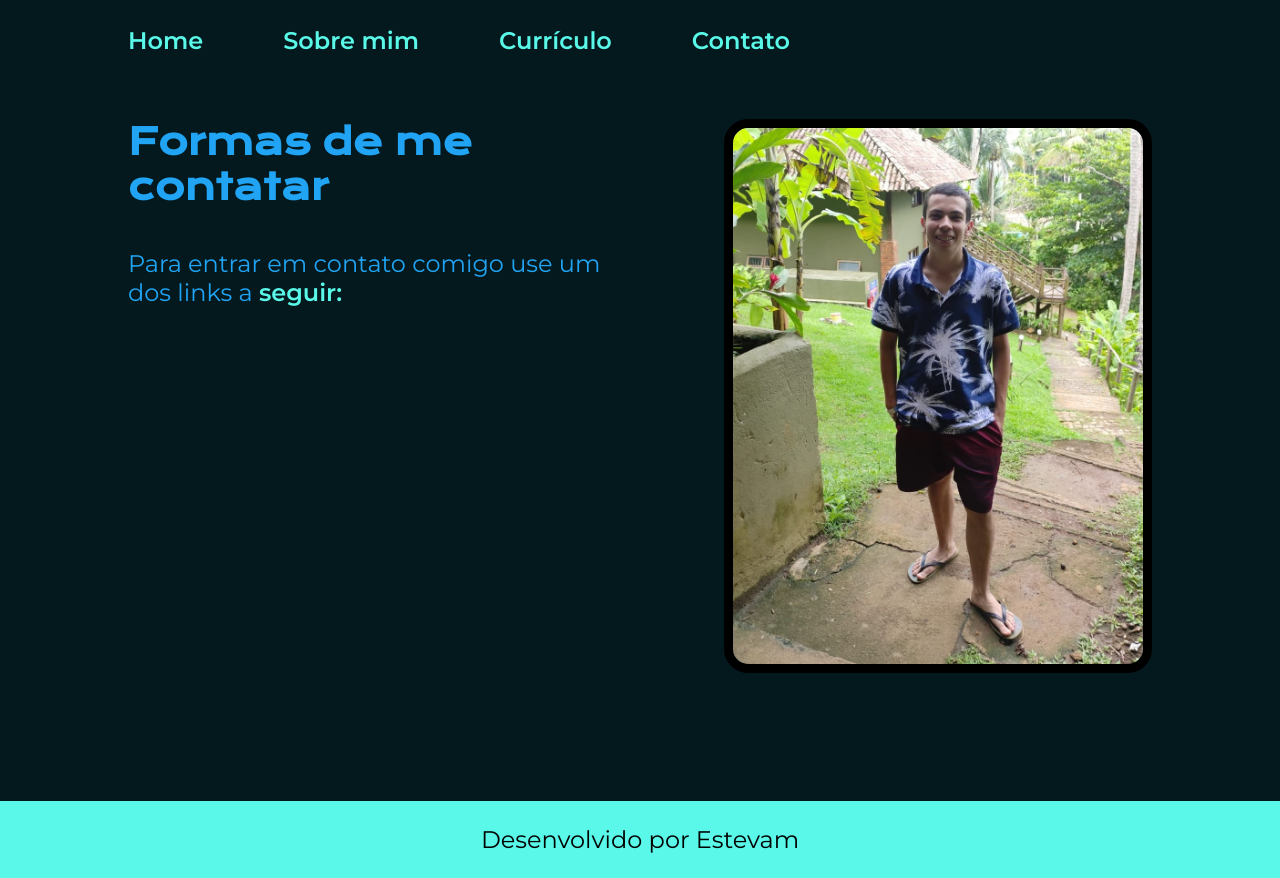
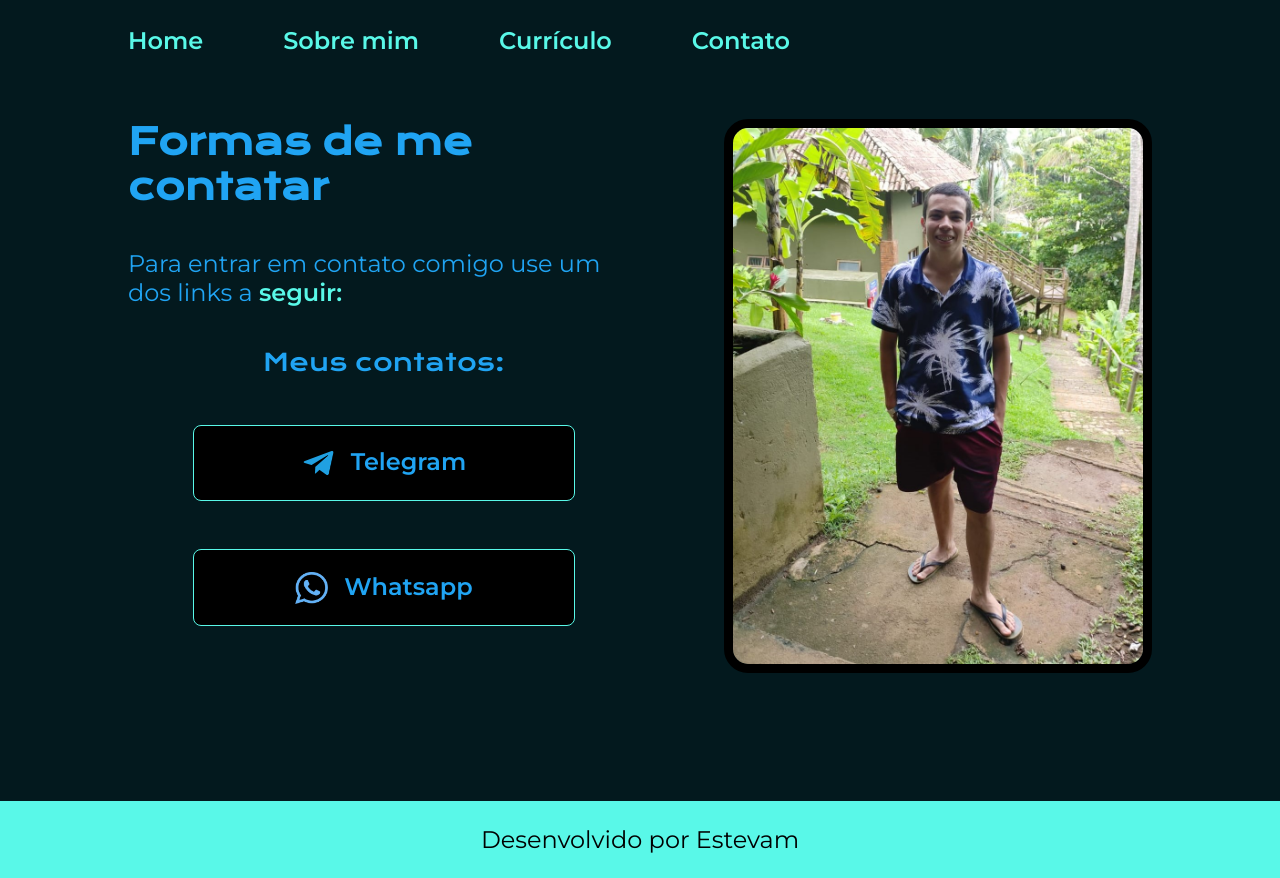
Before and after one commit to EstevamRainer/portfolio, a plain HTML site: page contato.html in a window 1280 px wide. Drawn offline with nearby package versions, Linux system fonts and the light colour scheme.

Commit message:
Página Contatos adicionada com sucesso

```diff
--- a/contato.html
+++ b/contato.html
@@ -23,6 +23,15 @@
             <p class="apresentacao__conteudo__texto">
                 Para entrar em contato comigo use um dos links a <strong class="apresentacao__conteudo__titulo__titulo-destaque">seguir:</strong>
             </p>
+            <div class="apresentacao__conteudo__links">
+                <h2 class="apresentacao__conteudo__links__subititulo">Meus contatos:</h2>
+                <a class="apresentacao__conteudo__links__link" href="https://t.me/Estevamrainer">
+                    <img class="tamanho__icone" src="./assets/Telegram.png"> Telegram
+                </a>
+                <a class="apresentacao__conteudo__links__link" href="https://api.whatsapp.com/send?phone=5533988736787&text=Bem%20vindo%20ao%20meu%20WhatsApp!">
+                    <img class="tamanho__icone" src="./assets/whats_blue-removebg-preview.png">
+                    Whatsapp
+                </a>
         </section>
         <image class="apresentacao__imagem" src="./assets/praia2.jpeg" alt="Imagem De Estevam">
     </main>
--- a/styles/style.css
+++ b/styles/style.css
@@ -153,6 +153,11 @@ body {
     color: #fff;
 }
 
+.tamanho__icone {
+    height: 32px;
+    width: 33px;
+}
+
 @media (max-width: 800px){
 
     .cabecalho__menu{
```
Also changed, not shown: index.html (+2 -2 lines), assets/Design sem nome.png (deleted), assets/Telegram.png (added), assets/WhatsApp Image 2023-03-16 at 10.45.08.jpeg (added), assets/whats_blue-removebg-preview.png (added), assets/whatsapp-removebg-preview.png (added).
